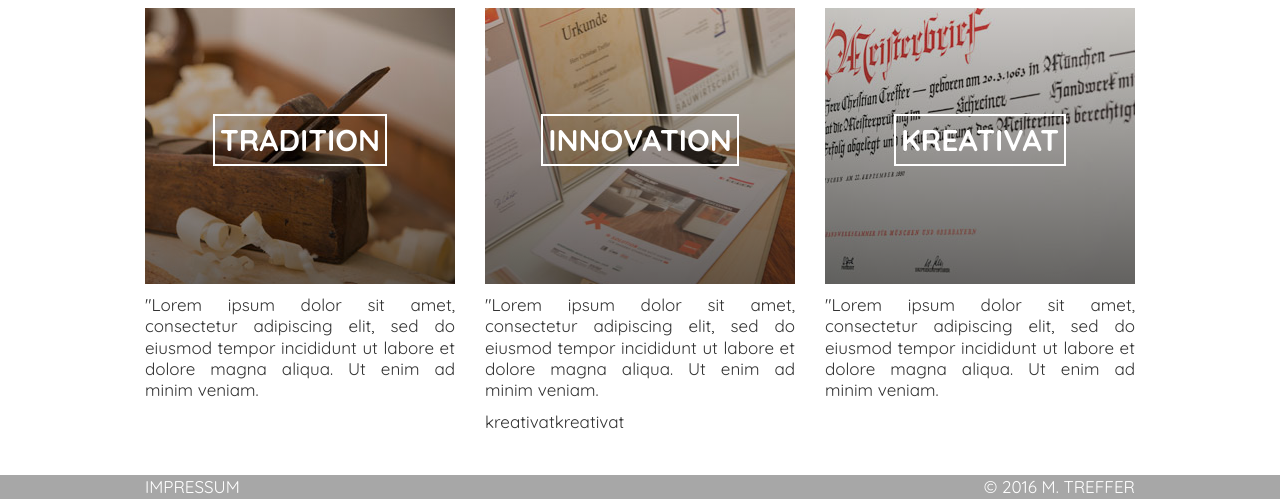
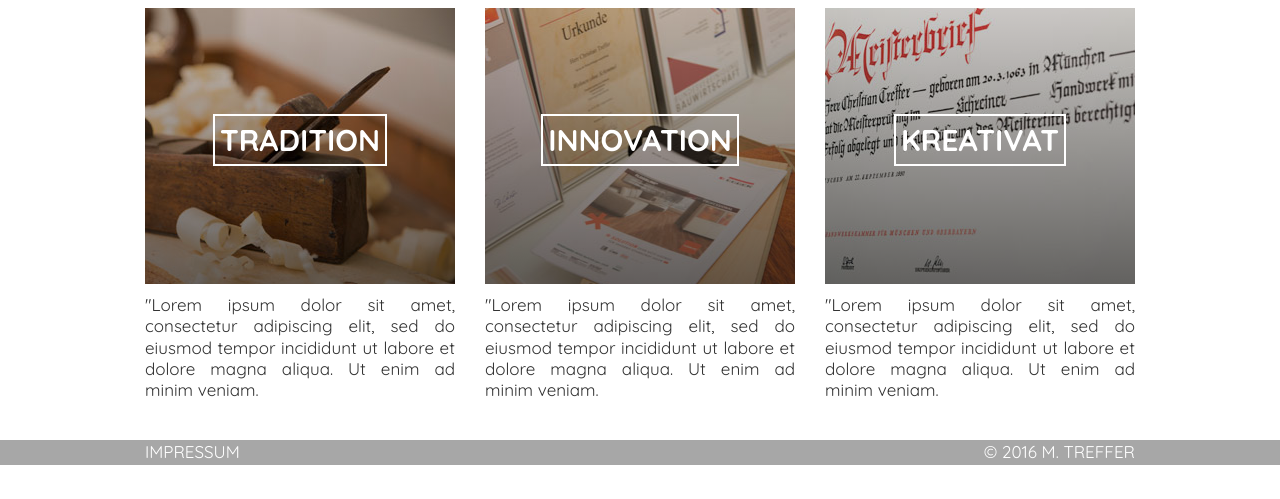
Before and after one commit to curiouzmind/olympiawerk, a website: page woodwork.html in a window 1280 px wide. Shown: the part 1173-1672 px from the top of the page. After the commit the page ends 1638 px from the top, so only its background shows below. Drawn offline with nearby package versions, Linux system fonts and the light colour scheme; files whose address does not match are found by name; a web font is replaced by a local one.

```diff
--- a/woodwork.html
+++ b/woodwork.html
@@ -101,9 +101,6 @@
                     </div>
                     <p class="card-overlay-blurb">"Lorem ipsum dolor sit amet, consectetur adipiscing elit, sed do eiusmod tempor incididunt ut labore et dolore magna aliqua.
                       Ut enim ad minim veniam.</p>
-                    <p>
-                      kreativatkreativat
-                    </p>
                   </div>
                 </div>
                 <div class="col-md-4">
```
